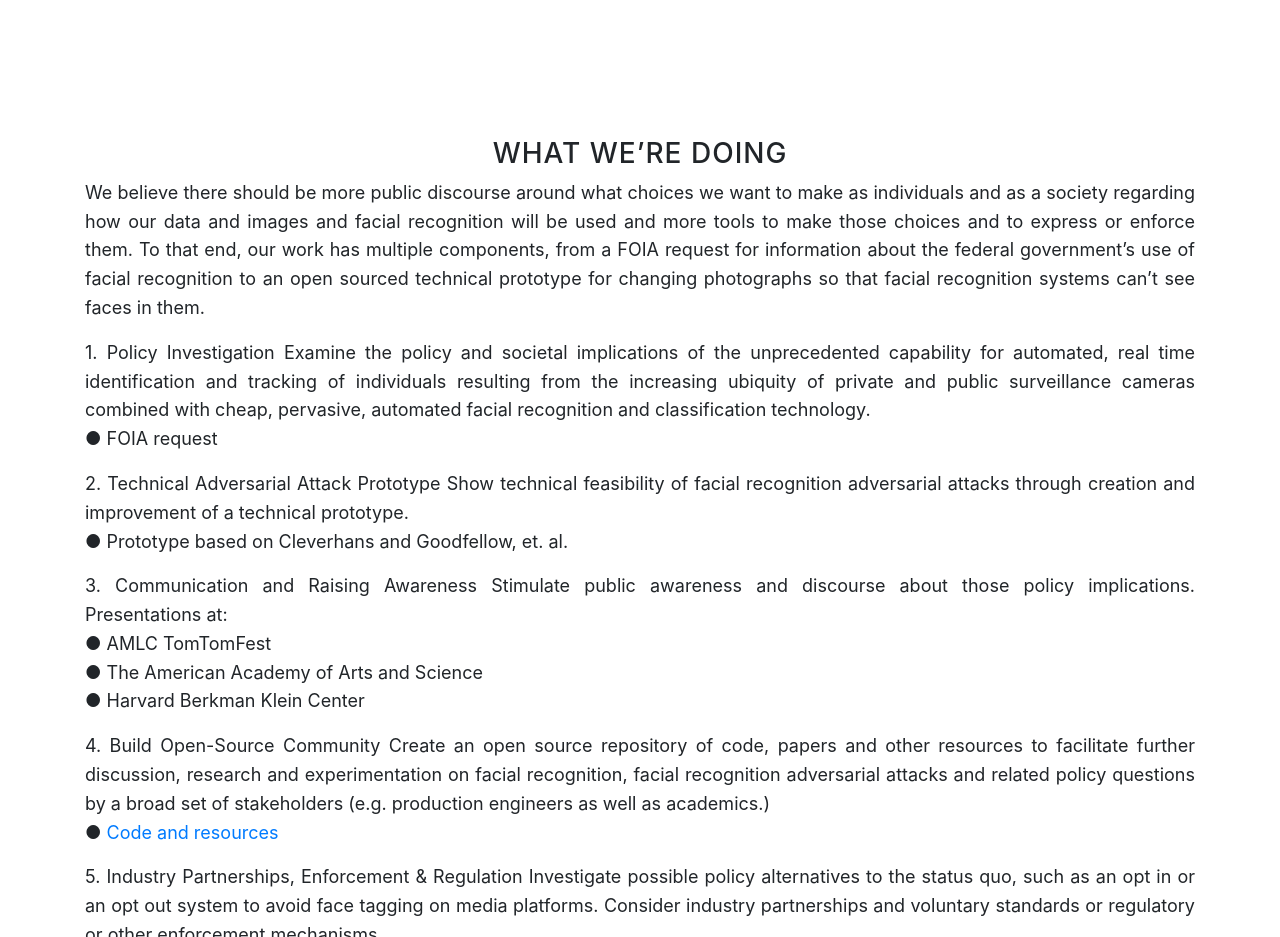
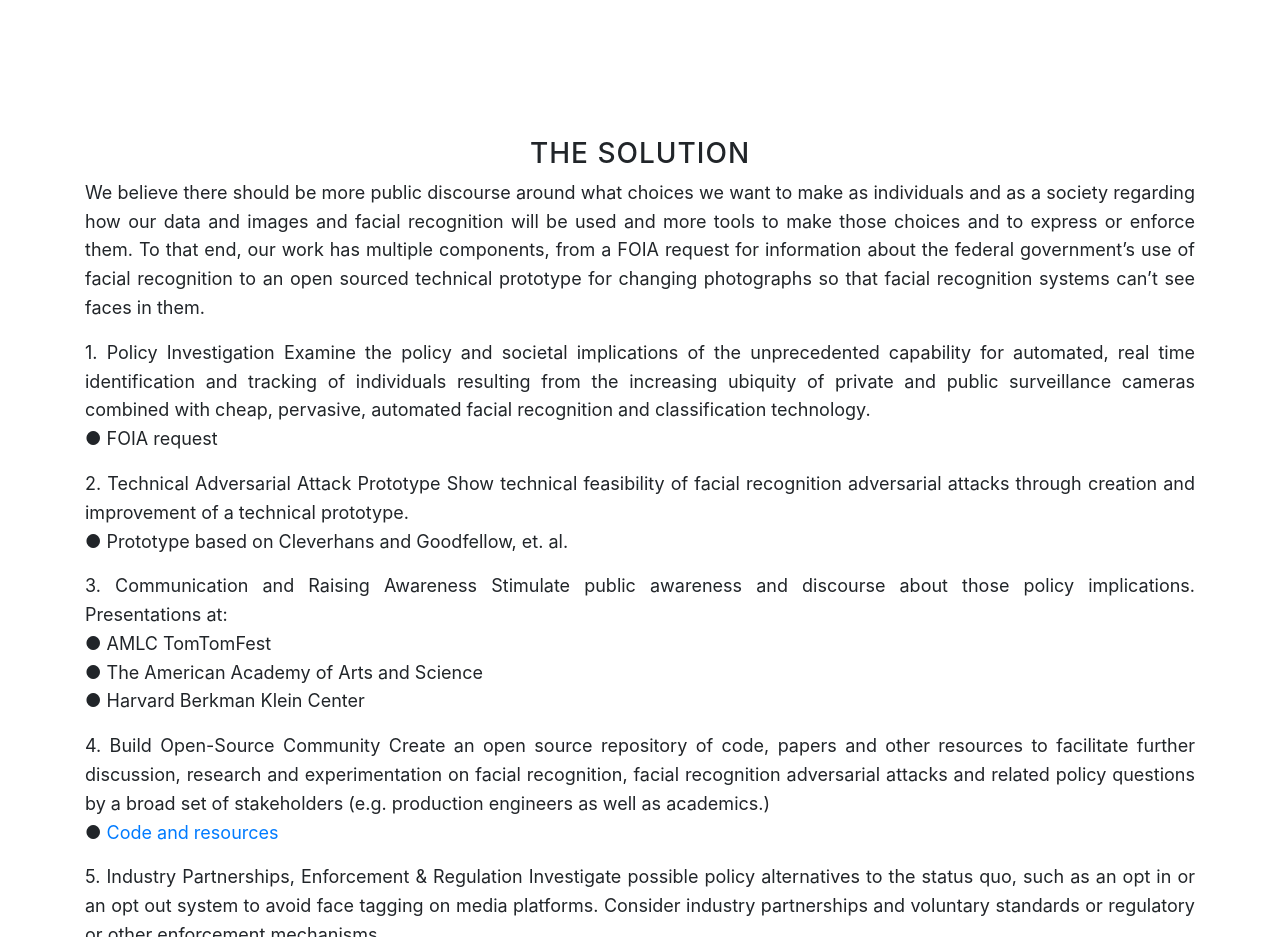
Before and after one commit to equalais/equalais.github.io, a website with bundled scripts: page index.html in a window 1280 px wide. Shown: the part 1500-2437 px from the top of the page. Built offline with nearby package versions, Linux system fonts and the light colour scheme.

Commit message:
text edits

```diff
--- a/index.html
+++ b/index.html
@@ -81,7 +81,7 @@
     <section id="about" class="content-section-eqlesspadding text-center">
       <div class="container text-justify">
             <h2 class="text-center">About</h2>
-            <h3 class="text-center"> The Problem</h3>
+            <h3 class="text-center">The Problem</h3>
             <p>What are the policy and societal implications of the unprecedented capability for automated, real time identification and tracking of individuals?</p>
 
             <p>Private and public surveillance cameras combined with cheap, pervasive, automated facial recognition and classification technology have made it possible to know, in an automated and scalable way, who a person associates with, where they go and when, what their habits and likes and dislikes are and what their mood and health status is. For the first time in the U.S., the government is compiling a national biometric database far beyond known or even suspected criminals. 80% of the facial database entries are unrelated to arrests, from sources including driver’s licenses and passports. The largest private international tech companies have even bigger facial databases and more advanced facial identification algorithms.</p>
@@ -97,7 +97,7 @@
     <!-- About Section -->
     <section id="project" class="content-section-lesspadding text-center">
       <div class="container text-justify">
-            <h3 class="text-center">What we’re doing</h3>
+            <h3 class="text-center">The Solution</h3>
             <p>We believe there should be more public discourse around what
               choices we want to make as individuals and as a society regarding how our data and
               images and facial recognition will be used and more tools to make those choices and
```
